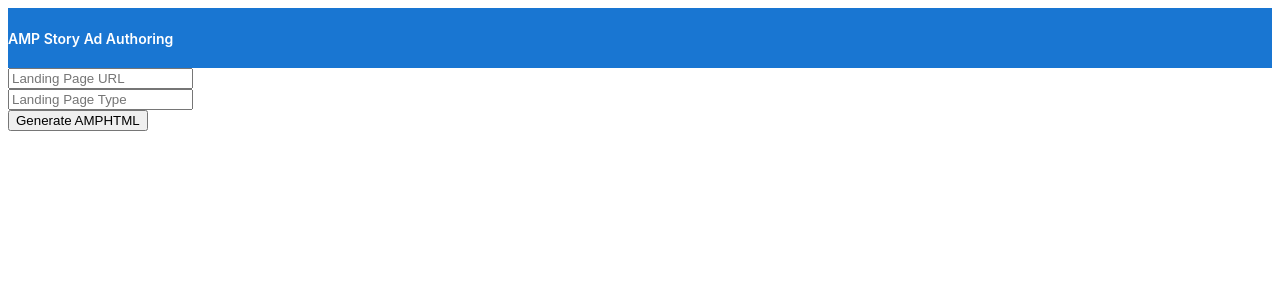
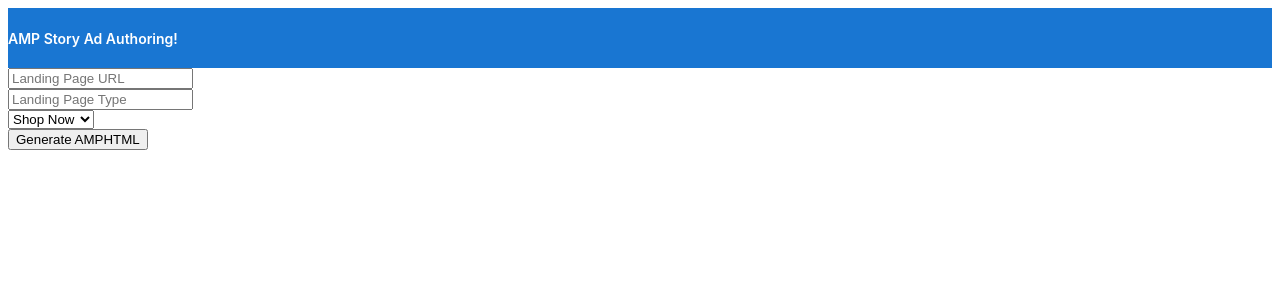
Before and after one commit to ryanfarrow/amp-story-ad-authoring-tool, an Angular app: page / in a window 1280 px wide. Shown: the top 300 px of the page. Built offline with nearby package versions, Linux system fonts and the light colour scheme.

Commit message:
remove the ability to append an ad-authoring

```diff
--- a/src/app/ad-authoring/ad-authoring.service.ts
+++ b/src/app/ad-authoring/ad-authoring.service.ts
@@ -13,7 +13,7 @@
 
   addAdAuthoring(landingUrl: string, landingType: string) {
     this.adAuthoringState.setState({
-      adAuthorings: [...this.adAuthoringState.getValue().adAuthorings, {landingUrl, landingType}],
+      adAuthorings: [ {landingUrl, landingType}],
     });
   }
 
--- a/src/app/app.component.html
+++ b/src/app/app.component.html
@@ -1,10 +1,16 @@
 <div class="toolbar" role="banner">
-  AMP Story Ad Authoring
+  AMP Story Ad Authoring!
 </div>
 
 <div class="ad-authoring">
   <input type="text" #landingUrl placeholder="Landing Page URL"/><br>
   <input type="text" #landingType placeholder="Landing Page Type"/><br>
+  <select>
+    <option value="shopnow">Shop Now</option>
+    <option value="applynow">Apply Now</option>
+    <option value="booknow">Book Now</option>
+  </select>
+  <br>
   <button (click)="addAdAuthoring(landingUrl.value, landingType.value)">Generate AMPHTML</button>
 </div>
 
```
Also changed, not shown: src/app/ad-authoring/ad-authoring.component.html (line endings or trailing spaces).
